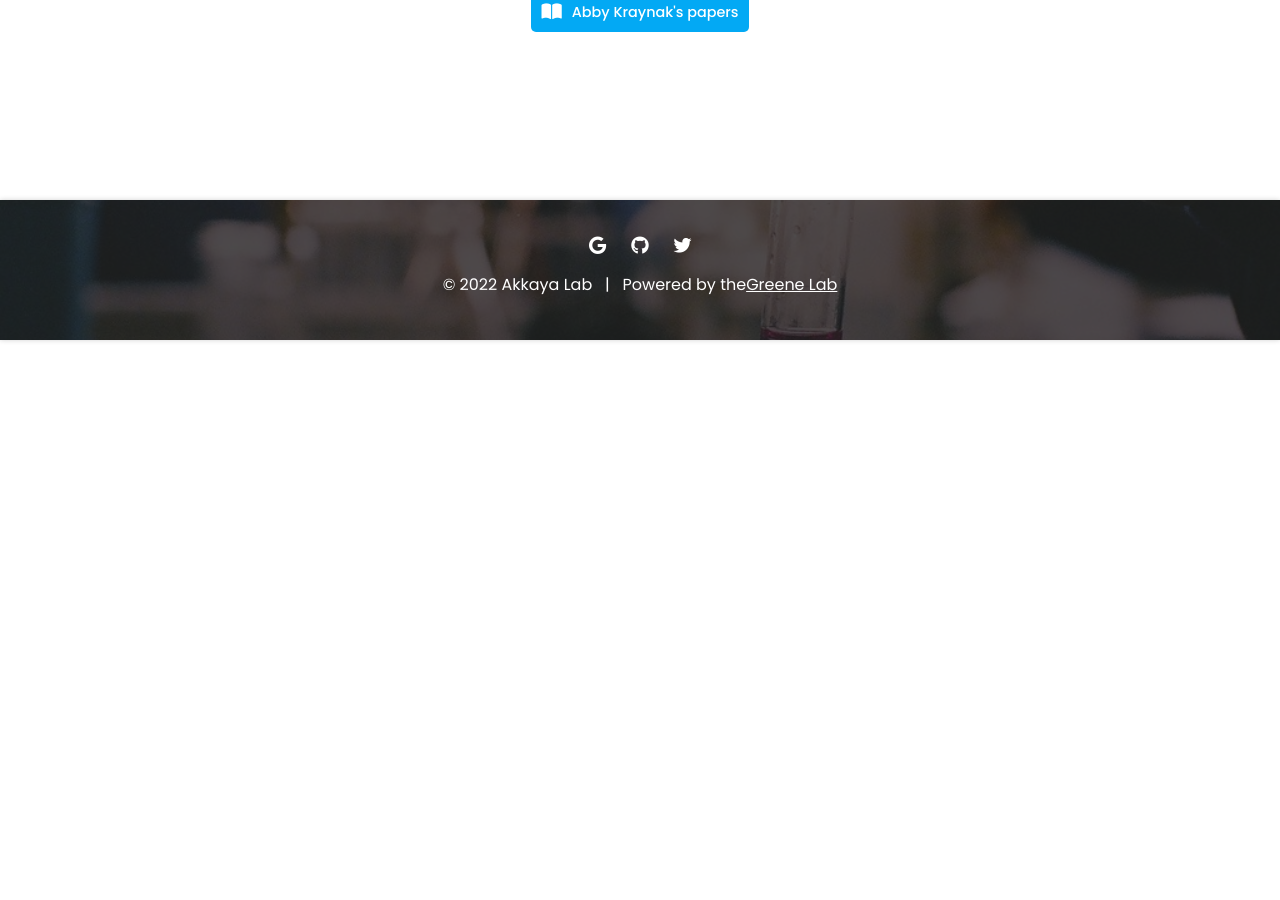
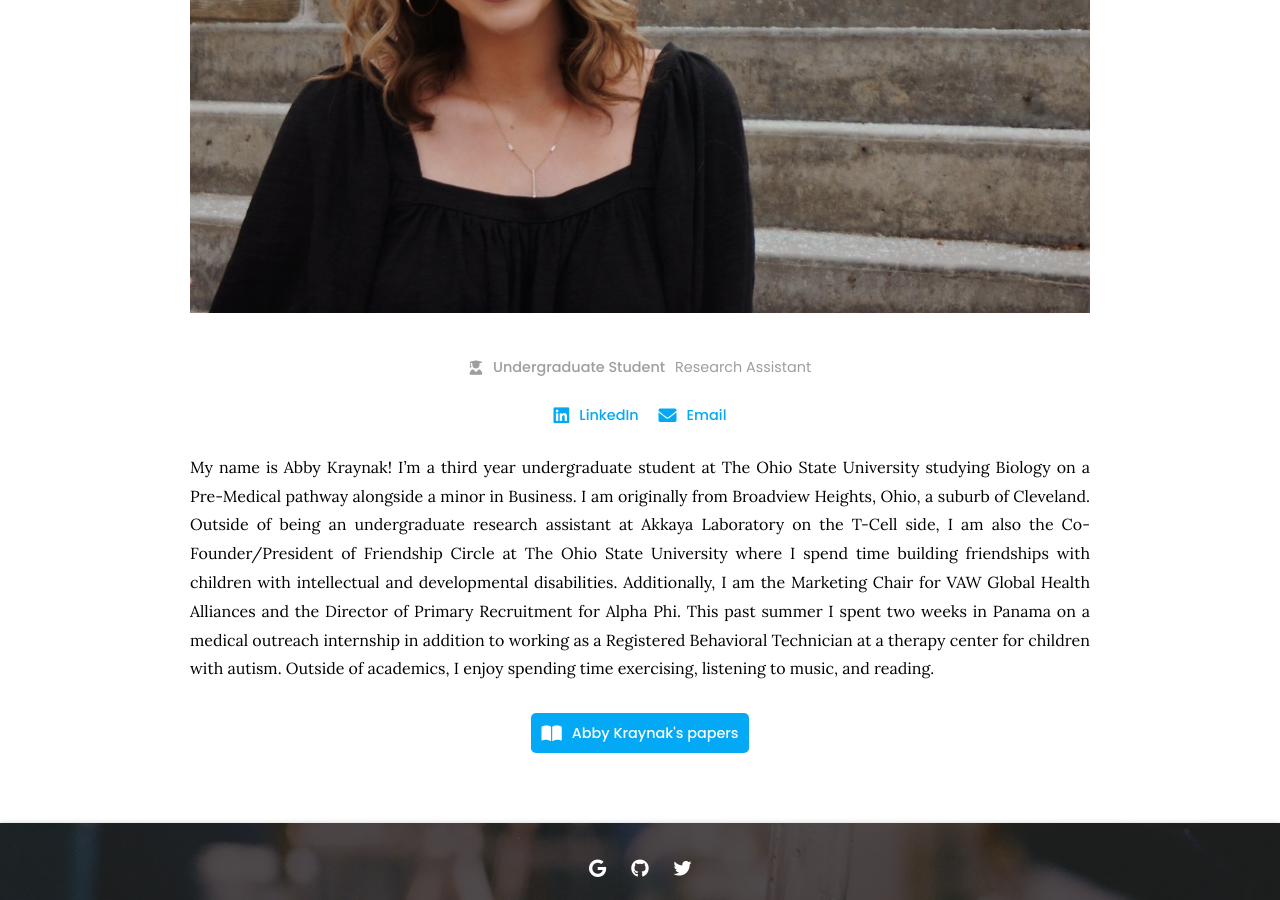
Before and after one commit to Harrisonthow/akkaya-lab, a Jekyll site: the page built from _members/abby.md, in a window 1280 px wide and 900 px high, scrolled down 560 px. Built offline with Jekyll 4.4.1, drawn with Linux system fonts in a browser that asks for light colours; before the commit the page ends 900 px from its top, so only the background shows below that.

Commit message:
Added Abby to Team

```diff
--- a/_members/abby.md
+++ b/_members/abby.md
@@ -1,6 +1,11 @@
 ---
 name: Abby Kraynak
-image: images/user.jpg
+image: images/members/abby.jpg
 description: Research Assistant
 role: undergrad
+links:
+    linkedin: abby-kraynak
+    email: kraynak.23@osu.edu
 ---
+
+My name is Abby Kraynak! I’m a third year undergraduate student at The Ohio State University studying Biology on a Pre-Medical pathway alongside a minor in Business. I am originally from Broadview Heights, Ohio, a suburb of Cleveland. Outside of being an undergraduate research assistant at Akkaya Laboratory on the T-Cell side, I am also the Co-Founder/President of Friendship Circle at The Ohio State University where I spend time building friendships with children with intellectual and developmental disabilities. Additionally, I am the Marketing Chair for VAW Global Health Alliances and the Director of Primary Recruitment for Alpha Phi. This past summer I spent two weeks in Panama on a medical outreach internship in addition to working as a Registered Behavioral Technician at a therapy center for children with autism. Outside of academics, I enjoy spending time exercising, listening to music, and reading.
```
Also changed, not shown: images/members/abby.jpg (added).
